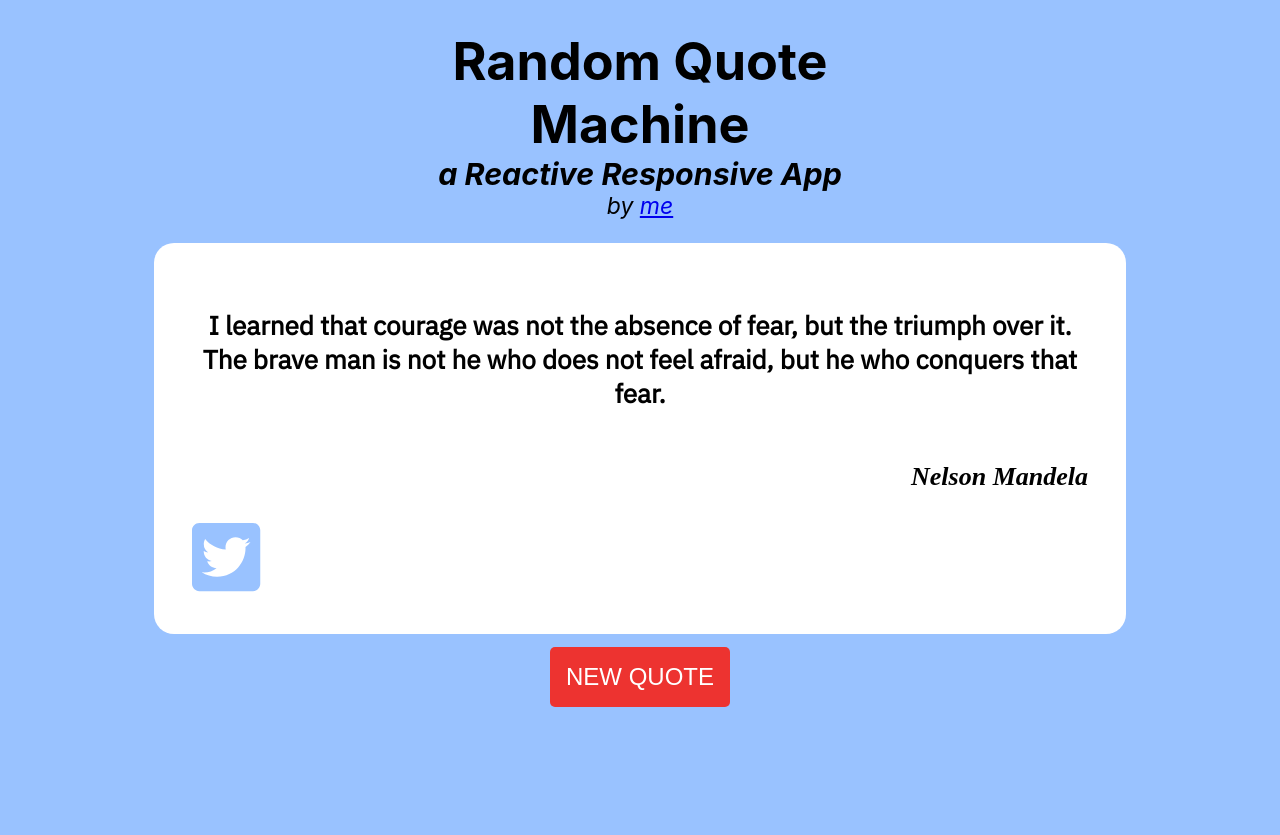
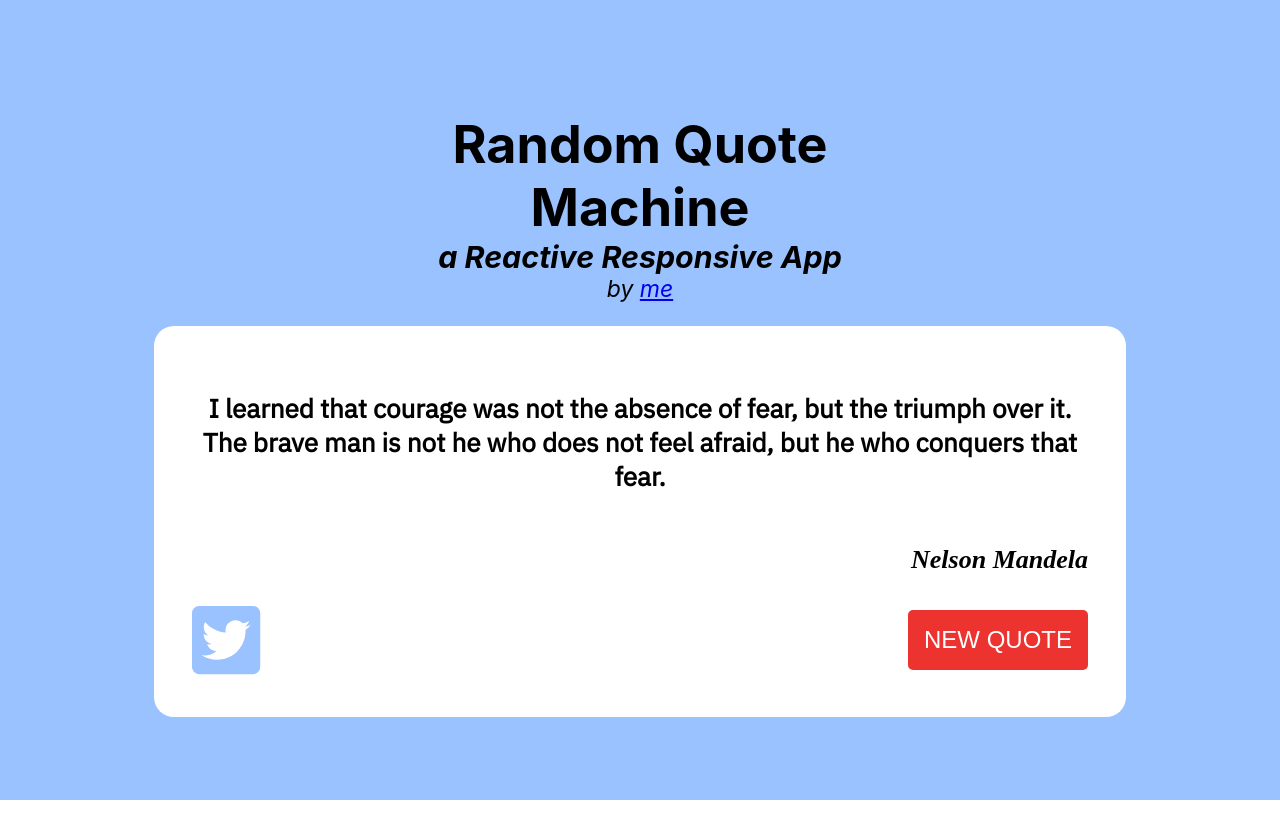
Before and after one commit to DiegoGorgazzi/random-quote-machine, a React (Create React App) app: page / in a window 1280 px wide. After the commit the page ends 800 px from the top, so only its background shows below. Built offline with nearby package versions, Linux system fonts and the light colour scheme; a web font is replaced by a local one.

Commit message:
Move Button to QuoteBox component and adjust CSS
The challenge required the button to be inside the element with
id="quote-box"

```diff
--- a/public/index.html
+++ b/public/index.html
@@ -11,14 +11,18 @@
     <meta name="theme-color" content="#000000" />
     <link rel="manifest" href="%PUBLIC_URL%/manifest.json" />
 
+
     <title>Random Quote Machine</title>
 
     <link href="https://fonts.googleapis.com/css?family=Srisakdi" rel="stylesheet">
     <link href="https://fonts.googleapis.com/css?family=IBM+Plex+Sans" rel="stylesheet">
+
   </head>
 
   <body>
     <noscript>You need to enable JavaScript to run this app.</noscript>
+    <!--This is freecodecamp's Testable link -->
+    <script src="https://cdn.freecodecamp.org/testable-projects-fcc/v1/bundle.js"></script>
     <div id="root"></div>
   </body>
 </html>
--- a/src/App.css
+++ b/src/App.css
@@ -5,29 +5,8 @@
     display: flex;
     flex-direction: column;
     align-items: center;
-    justify-content: space-between;
+    justify-content: center;
     font-size: calc(10px + 2vmin);
-}
-
-#new-quote {
-color: #fff !important;
-text-transform: uppercase;
-background: #ed3330;
-padding: 16px;
-border-radius: 5px;
-display: inline-block;
-border: none;
-cursor: pointer ;
-margin-bottom: 10%;
-margin-top: 1%;
-font-size: calc(8px + 2vmin);
-}
-
-#new-quote:hover {
-background: #434343;
-letter-spacing: 1px;
-box-shadow: 5px 40px -10px rgba(0,0,0,0.57);
-transition: all 0.4s ease 0s;
 }
 
 h1 {
--- a/src/App.js
+++ b/src/App.js
@@ -35,14 +35,8 @@ class App extends Component {
       <QuoteBox
         quote={this.state.quotes.qText}
         author={this.state.quotes.qAuthor}
+        clickIt={this.randomQuoteHandler}
       />
-
-      <button
-      id="new-quote"
-      onClick={this.randomQuoteHandler}
-      >
-        New Quote
-      </button>
 
       </div>
     );
--- a/src/components/QuoteBox/QuoteBox.css
+++ b/src/components/QuoteBox/QuoteBox.css
@@ -3,14 +3,13 @@
   background-color: white;
   width: 70%;
   min-width: 250px;
-  /*min-height: 300px;*/
   font-size: calc(10px + 2vmin);
   padding: 3%;
   border-radius: 20px;
   display: flex;
   flex-direction: column;
   align-items: center;
-  justify-content: space-between;
+  justify-content: center;
 }
 
 .text-author {
@@ -34,11 +33,33 @@
 }
 
 
-#twitter {
-  align-self: flex-start;
+.twitterQuote {
+  display: flex;
+  flex-direction: row;
+  align-items: center;
+  justify-content: space-between;
+  width: 100%;
 
 }
 
 .twitterFav {
   color: #99c2ff;
 }
+
+#new-quote {
+color: #fff !important;
+text-transform: uppercase;
+background: #ed3330;
+padding: 16px;
+border-radius: 5px;
+border: none;
+cursor: pointer ;
+font-size: calc(8px + 2vmin);
+}
+
+#new-quote:hover {
+background: #434343;
+letter-spacing: 1px;
+box-shadow: 5px 40px -10px rgba(0,0,0,0.57);
+transition: all 0.4s ease 0s;
+}
--- a/src/components/QuoteBox/QuoteBox.js
+++ b/src/components/QuoteBox/QuoteBox.js
@@ -16,11 +16,18 @@ const quoteBox = (props) => {
             </div>
           </div>
 
-          <div id="twitter">
+          <div className="twitterQuote">
+            <div>
             <a id="tweet-quote" href="https://twitter.com/intent/tweet"><FontAwesomeIcon className="twitterFav "icon={faTwitterSquare} size="3x" /></a>
+            </div>
+            <div>
+              <button
+                id="new-quote"
+                onClick= {props.clickIt}>
+                 New Quote
+              </button>
+            </div>
           </div>
-
-
 
 
       </div>
```
